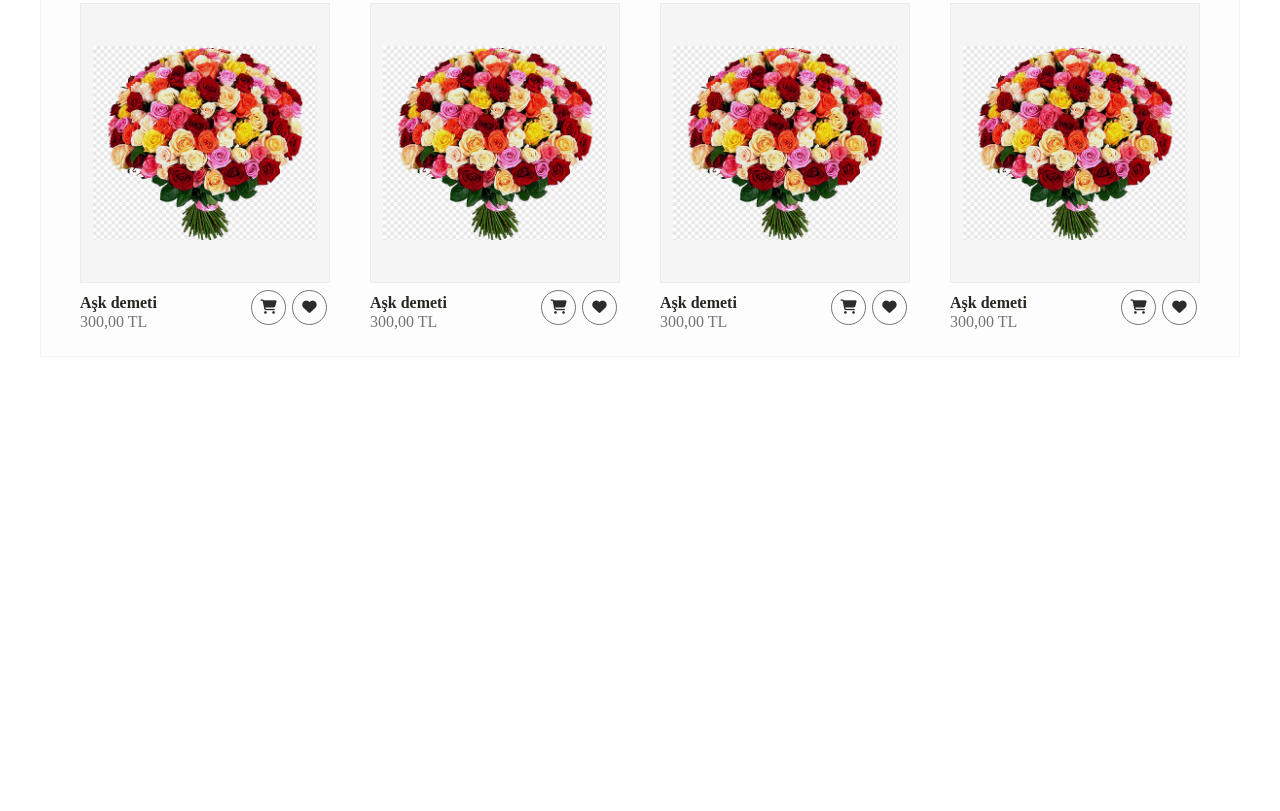
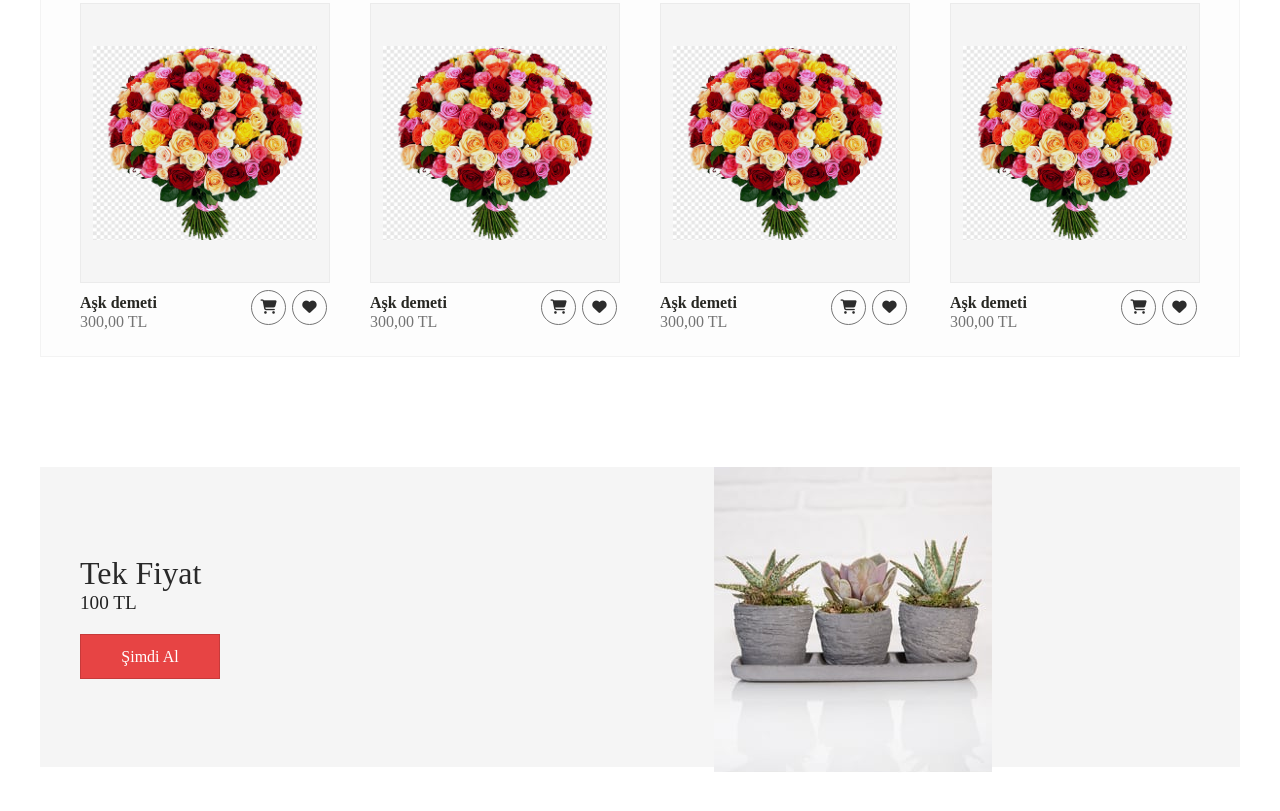
Before and after one commit to burakozkayaa/cicekci, a plain HTML site: page index.html in a window 1280 px wide. Shown: the part 2607-3418 px from the top of the page. Before the commit the page ends 3074 px from the top, so only its background shows below. Drawn offline with Linux system fonts and the light colour scheme.

Commit message:
Add files via upload

```diff
--- a/index.html
+++ b/index.html
@@ -383,7 +383,7 @@
             <div class="cart-like">
                 <a href="#"><i class="fas fa-shopping-cart"></i></a>
                 <a href="#"><i class="fas fa-heart"></i></a>
-            </div>
+
 
             </div>
 
@@ -391,5 +391,18 @@
         </div>
     </div>
 
+
+    </div>
+
+    <div class="banner">
+        <div class="banner-text">
+            <strong>Tek Fiyat</strong>
+            <span>100 TL</span>
+            <a href="#">Şimdi Al</a>
+        </div>
+        <div class="banner-img">
+            <img src="foto/cicekbanner.jpg" alt="banner">
+        </div>
+    </div>
 </body>
 </html>
--- a/style.css
+++ b/style.css
@@ -254,3 +254,61 @@ a{
     color: #ffffff;
     transition: all ease 0.3s;
 }
+/* banner */
+
+.banner{
+    border: 1p solid rgba(235, 235, 235);
+    max-width: 1200px;
+    display: grid;
+    grid-template-columns: 0.7fr 1.4fr;
+    margin: auto;
+    grid-gap: 40px;
+    height: 300px;
+    background-color: #f5f5f5;
+    margin-bottom: 50px;
+}
+.banner-img{
+    display: grid;
+    justify-content: center;
+    align-items: center;
+    flex-direction: column;
+    height: 300px;
+}
+.banner-img img{
+    width: 100%;
+    height: 100%;
+    object-fit: contain;
+    object-position: center;
+}
+.banner-text{
+    display: flex;
+    justify-content: center;
+    flex-direction: column;
+    height: 300px;
+    padding: 20px 40px;
+}
+.banner-text strong{
+    font-size: 2rem;
+    font-weight: 500;
+    color: #292929;
+}
+.banner-text span{
+    color: #222222;
+    font-weight: 500;
+    font-size: 1.2rem;
+}
+.banner-text a{
+    color: #ffffff;
+    background-color: #e74444;
+    width: 140px;
+    height: 45px;
+    display: flex;
+    justify-content: center;
+    align-items: center;
+    margin-top: 20px;
+    border: 1px solid rgba(0,0,0,0.14);
+}
+.banner-text a:hover{
+    background-color: #cf2728;
+    transition: all ease 0.3s;
+}
```
Also changed, not shown: foto/cicekbanner.jpg (added).
